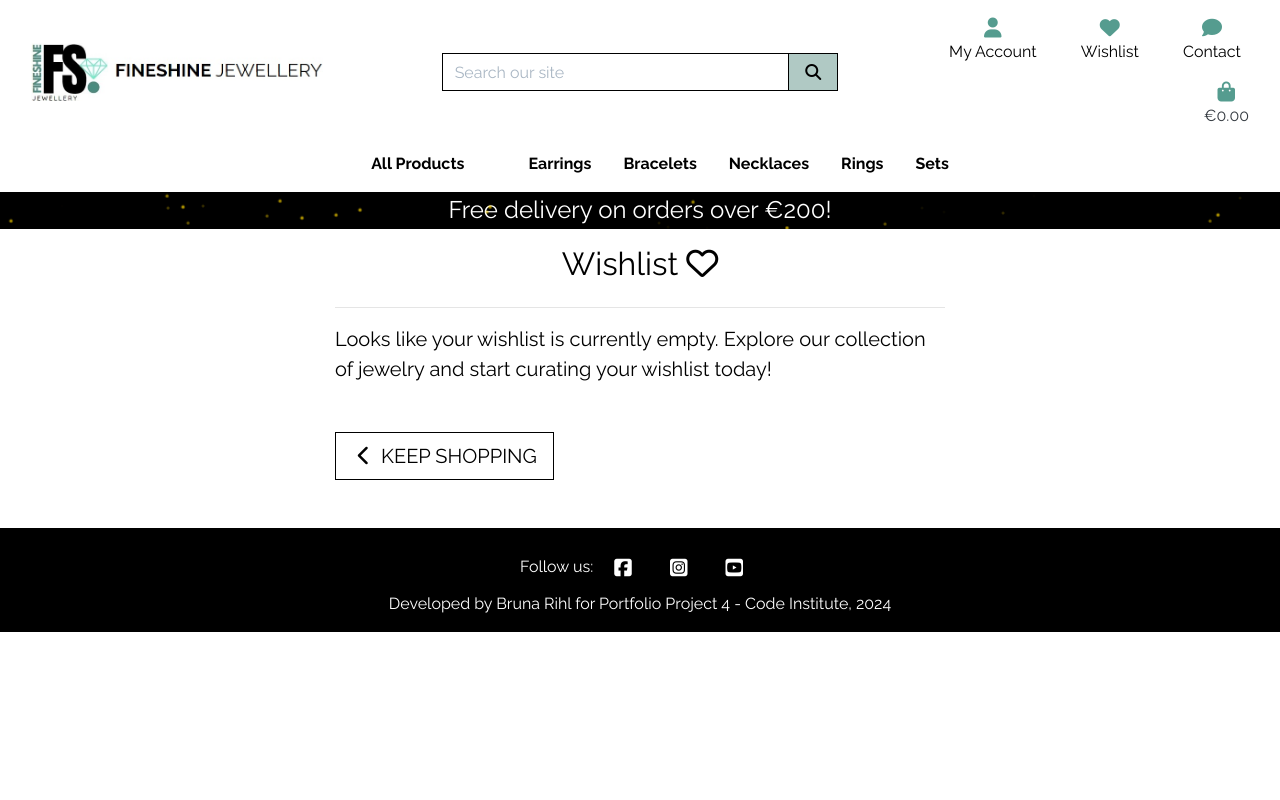
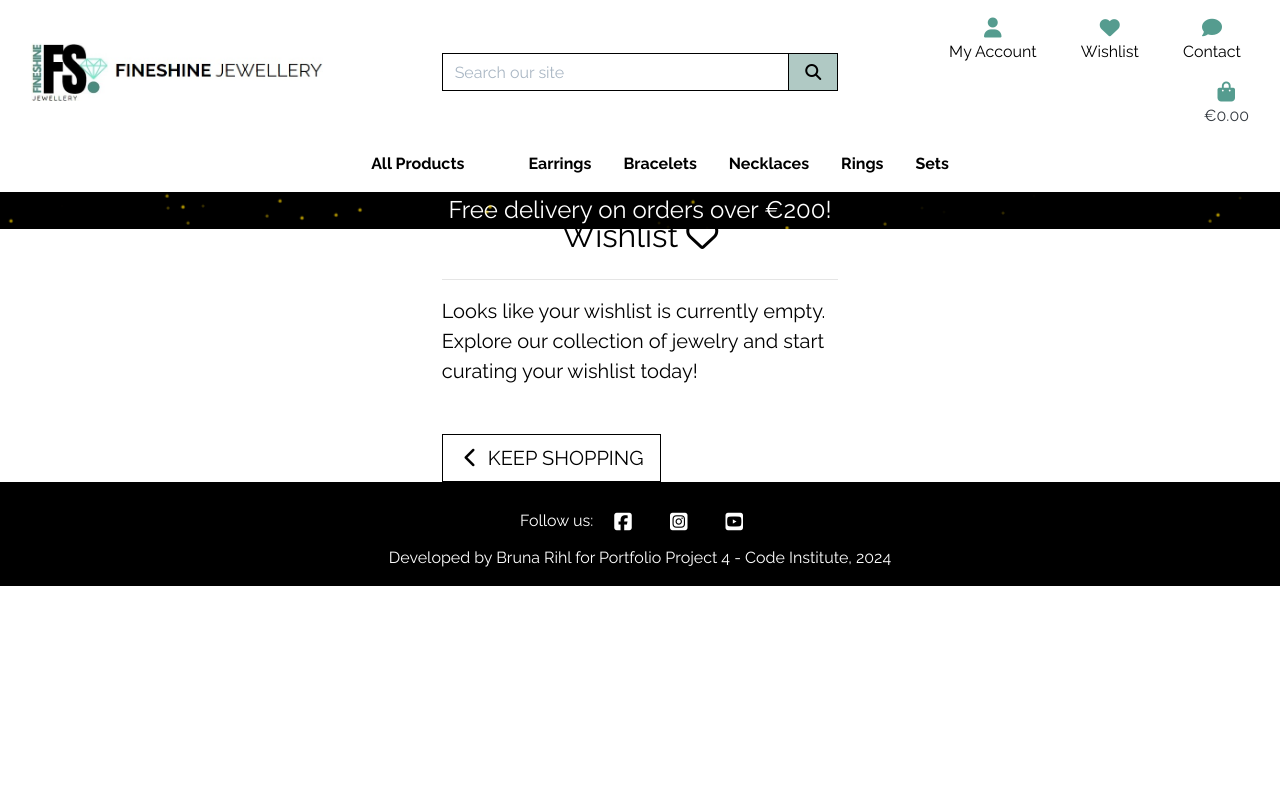
Before and after one commit to BrunaRihl/FineShine-Jewellery, a Django app: page /wishlist/ in a window 1280 px wide. Run offline with Django 3.2, Linux system fonts and the light colour scheme; the visitor is signed in with stand-in values (Sample User, id 1); data comes from the database, SQL or seed files in the repository; data that the repository does not hold is empty; some libraries are stand-ins or nearby versions.

Commit message:
refactor: Fixed margin and alignment issues for website pages and titles

```diff
--- a/contact/templates/contact.html
+++ b/contact/templates/contact.html
@@ -12,7 +12,7 @@
 {% block content %}
 <section>
     <div class="overlay"></div>
-    <div class="container-fluid py-5">
+    <div class="container-fluid margin-top-div">
         <div class="row d-flex justify-content-center">
             <div class="col-12 col-md-6 col-lg-4">
                 <hr>
--- a/static/css/base.css
+++ b/static/css/base.css
@@ -476,7 +476,7 @@ input[name='q']::placeholder {
 /* pad the top a bit when navbar is collapsed on mobile */
 @media (max-width: 991px) {
     .header-container {
-        padding-top: 116px;
+        padding-top: 166px;
     }
 
     body {
--- a/wishlist/templates/wishlist.html
+++ b/wishlist/templates/wishlist.html
@@ -11,14 +11,14 @@
 
 {% block content %}
 <section>
+
     <div class="overlay"></div>
-    <div class="container-fluid py-5">
-        <div class="row d-flex justify-content-center">
-            <div class="col-12 col-md-6 col-lg-6">
-                <hr>
-                <h2 class="logo-font mb-4 text-center">Wishlist <i class="fa-regular fa-heart"></i></h2>
-                <hr>
-
+    <div class="container-fluid margin-top-div">
+    <div class="row d-flex justify-content-center">
+        <div class="col-12 col-md-6 col-lg-4">
+            <hr>
+            <h2 class="logo-font mb-4 text-center">Wishlist <i class="fa-regular fa-heart"></i></h2>
+            <hr>
                 {% if wishlist_items %}
                 <ul class="list-group">
                     {% for item in wishlist_items %}
```
Also changed, not shown: products/templates/products/products.html (+7 -7 lines).
